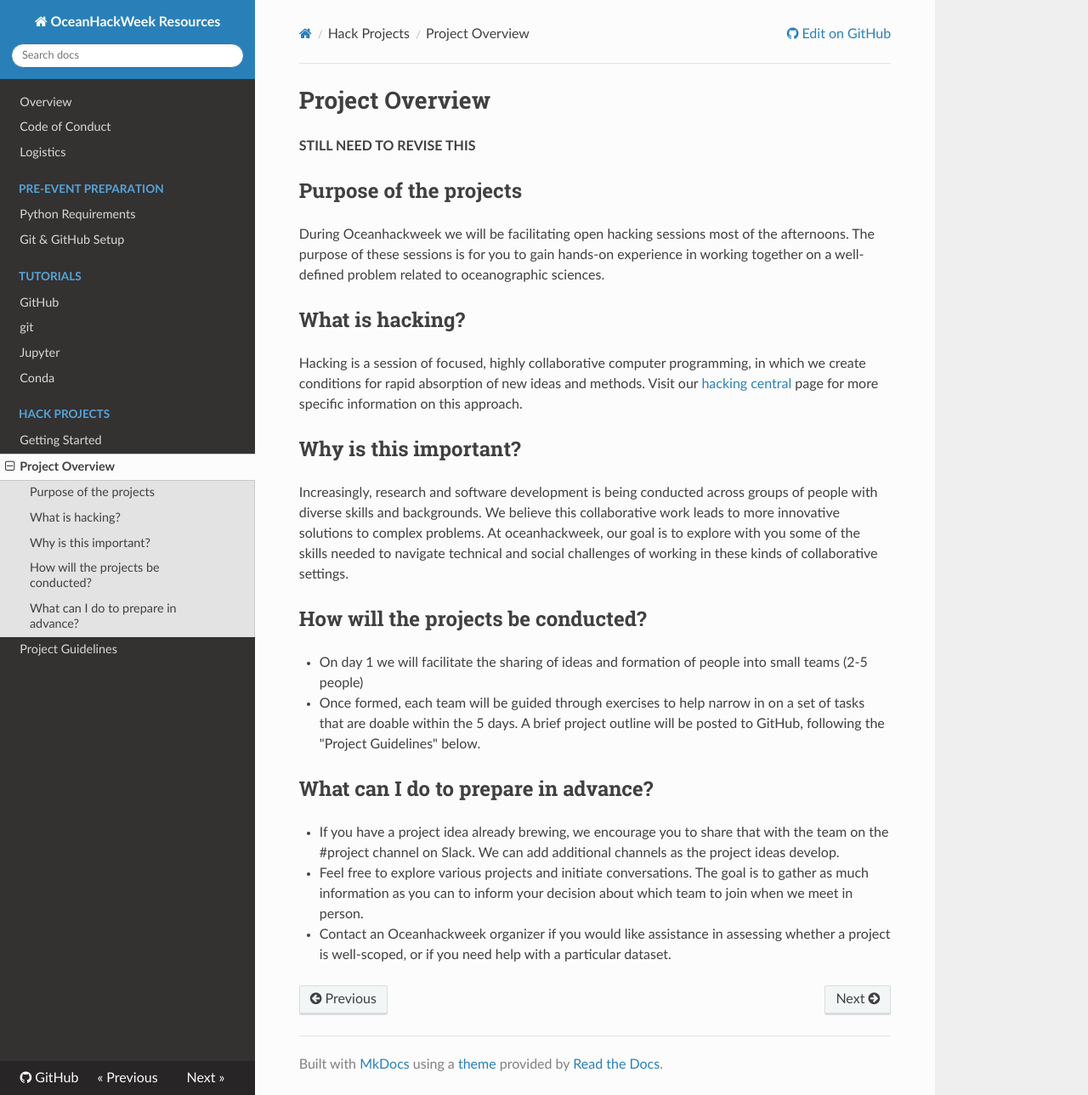
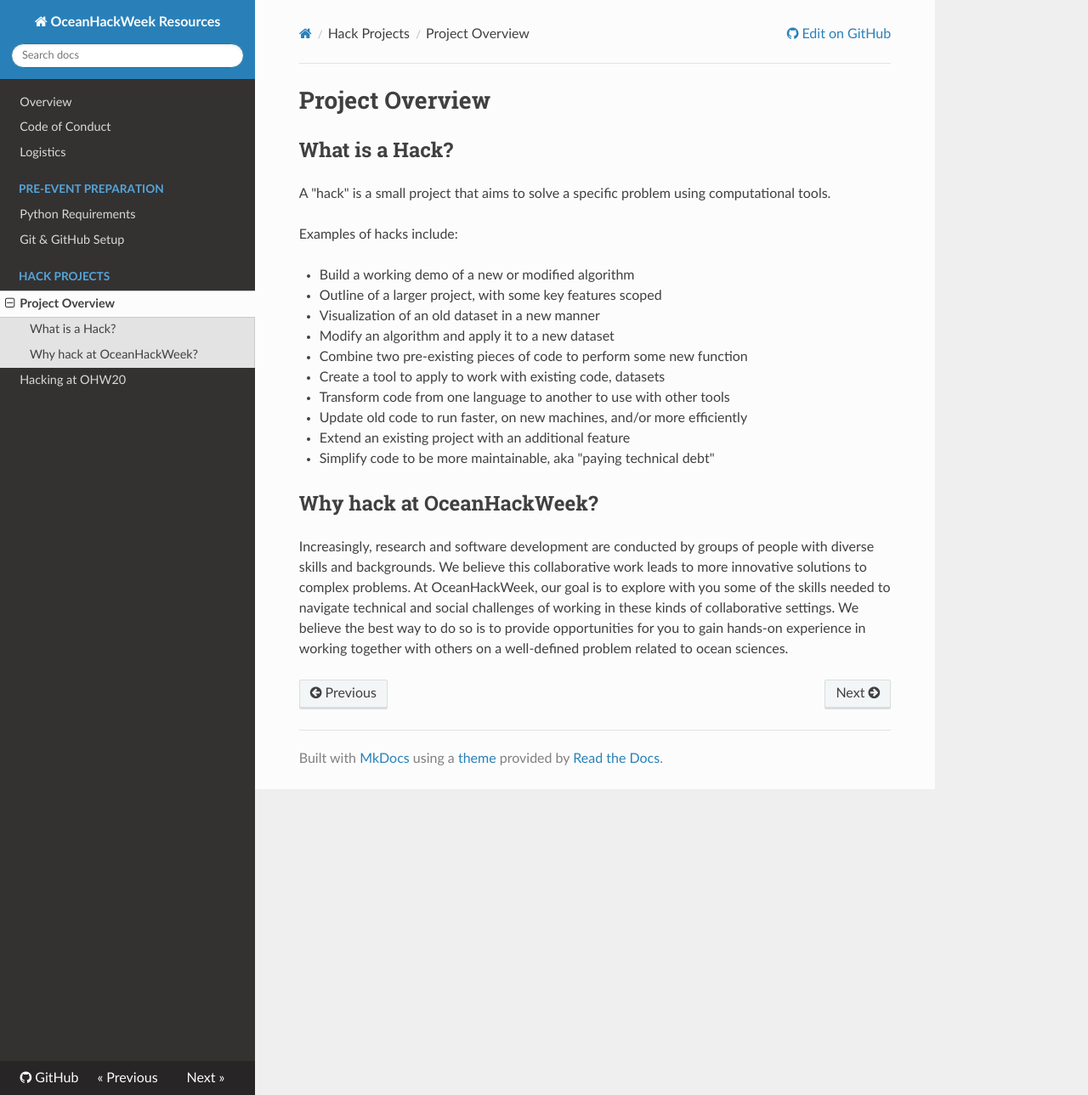
Before and after one commit to oceanhackweek/ohw-resources, an MkDocs documentation site: the page built from docs/projects/overview.md, in a window 1280 px wide and 1289 px high. Shown: the whole window at 85% size. Built offline with MkDocs 1.6.1, drawn with Linux system fonts in a browser that asks for light colours; nearby versions of some CDN libraries.

Commit message:
update project section

```diff
--- a/docs/projects/overview.md
+++ b/docs/projects/overview.md
@@ -1,26 +1,24 @@
 # Project Overview
 
-**STILL NEED TO REVISE THIS**
+## What is a Hack?
 
-## Purpose of the projects
+A "hack" is a small project that aims to solve a specific problem using computational tools.
 
-During Oceanhackweek we will be facilitating open hacking sessions most of the afternoons. The purpose of these sessions is for you to gain hands-on experience in working together on a well-defined problem related to oceanographic sciences.
+Examples of hacks include:
 
-## What is hacking?
+* Build a working demo of a new or modified algorithm
+* Outline of a larger project, with some key features scoped
+* Visualization of an old dataset in a new manner
+* Modify an algorithm and apply it to a new dataset
+* Combine two pre-existing pieces of code to perform some new function
+* Create a tool to apply to work with existing code, datasets
+* Transform code from one language to another to use with other tools
+* Update old code to run faster, on new machines, and/or more efficiently
+* Extend an existing project with an additional feature
+* Simplify code to be more maintainable, aka "paying technical debt"
 
-Hacking is a session of focused, highly collaborative computer programming, in which we create conditions for rapid absorption of new ideas and methods. Visit our [hacking central](Hacking-Central) page for more specific information on this approach.
 
-## Why is this important?
 
-Increasingly, research and software development is being conducted across groups of people with diverse skills and backgrounds. We believe this collaborative work leads to more innovative solutions to complex problems. At oceanhackweek, our goal is to explore with you some of the skills needed to navigate technical and social challenges of working in these kinds of collaborative settings.
+## Why hack at OceanHackWeek?
 
-## How will the projects be conducted?
-
-* On day 1 we will facilitate the sharing of ideas and formation of people into small teams (2-5 people)
-* Once formed, each team will be guided through exercises to help narrow in on a set of tasks that are doable within the 5 days. A brief project outline will be posted to GitHub, following the "Project Guidelines" below.
-
-## What can I do to prepare in advance?
-
-* If you have a project idea already brewing, we encourage you to share that with the team on the #project channel on Slack. We can add additional channels as the project ideas develop.
-* Feel free to explore various projects and initiate conversations. The goal is to gather as much information as you can to inform your decision about which team to join when we meet in person.
-* Contact an Oceanhackweek organizer if you would like assistance in assessing whether a project is well-scoped, or if you need help with a particular dataset.
+Increasingly, research and software development are conducted by groups of people with diverse skills and backgrounds. We believe this collaborative work leads to more innovative solutions to complex problems. At OceanHackWeek, our goal is to explore with you some of the skills needed to navigate technical and social challenges of working in these kinds of collaborative settings. We believe the best way to do so is to provide opportunities for you to gain hands-on experience in working together with others on a well-defined problem related to ocean sciences.
--- a/mkdocs.yml
+++ b/mkdocs.yml
@@ -6,17 +6,16 @@ nav:
     - Pre-event Preparation:
       - Python Requirements: preweek/python.md
       - Git & GitHub Setup: preweek/github.md
-    - Tutorials:
-      - GitHub: tutorials/github.md
-      - git: tutorials/git.md
-      - Jupyter: tutorials/jupyterhub.md
-      - Conda: tutorials/conda.md
+    # - Tutorials:
+      # - GitHub: tutorials/github.md
+      # - git: tutorials/git.md
+      # - Jupyter: tutorials/jupyterhub.md
+      # - Conda: tutorials/conda.md
       # - Numpy: numpy.md
       # - Pandas: pandas.md
     - Hack Projects:
-      - Getting Started: projects/projects.md
       - Project Overview: projects/overview.md
-      - Project Guidelines: projects/guidelines.md
+      - Hacking at OHW20: projects/steps.md
 theme:
     name: readthedocs
     collapse_by_default: false
```
Also changed, not shown: docs/projects/guidelines.md (+8 -2 lines), docs/projects/projects.md (deleted, +0 -38 lines), docs/projects/steps.md (added, +56 -0 lines).
